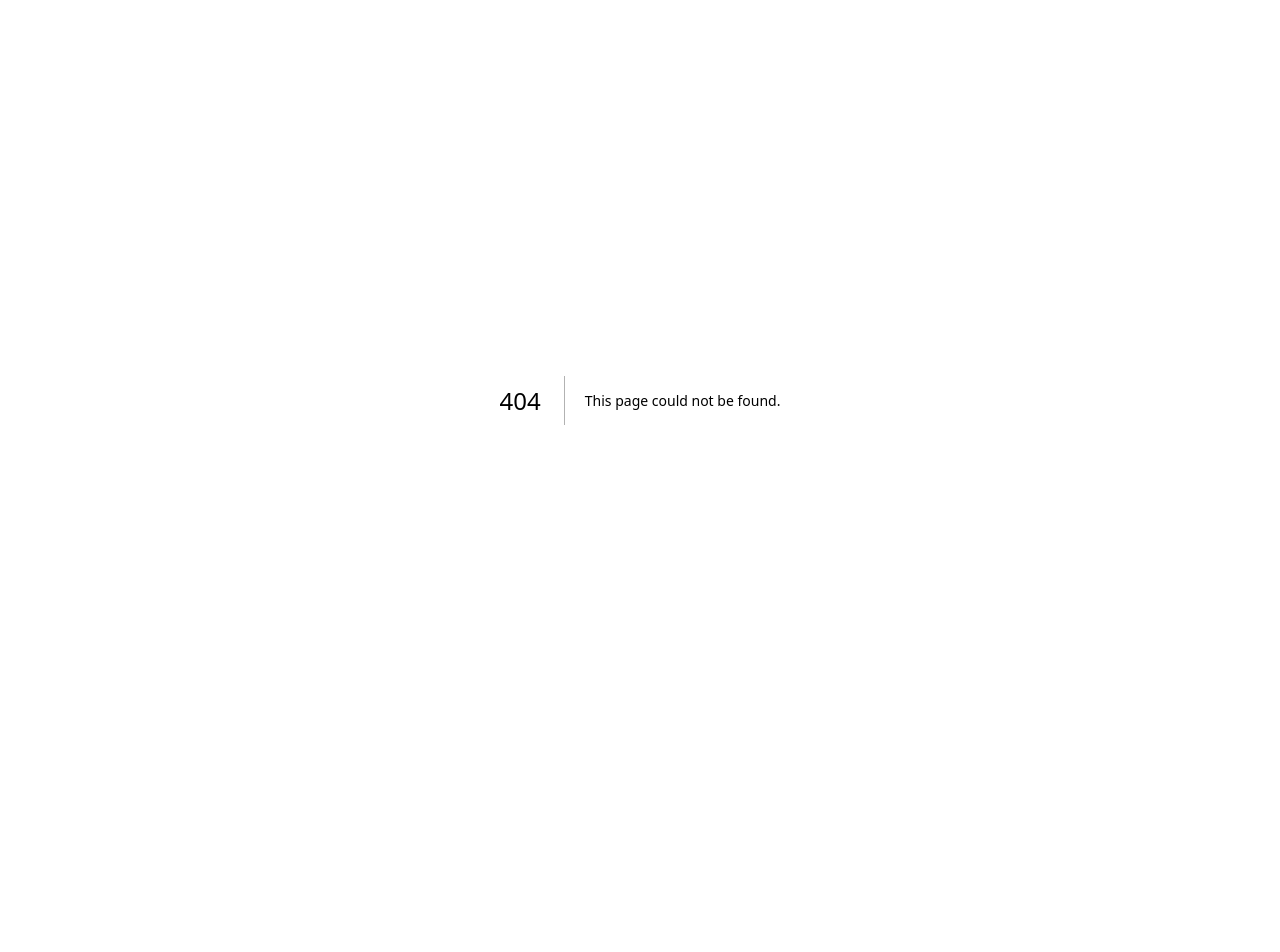
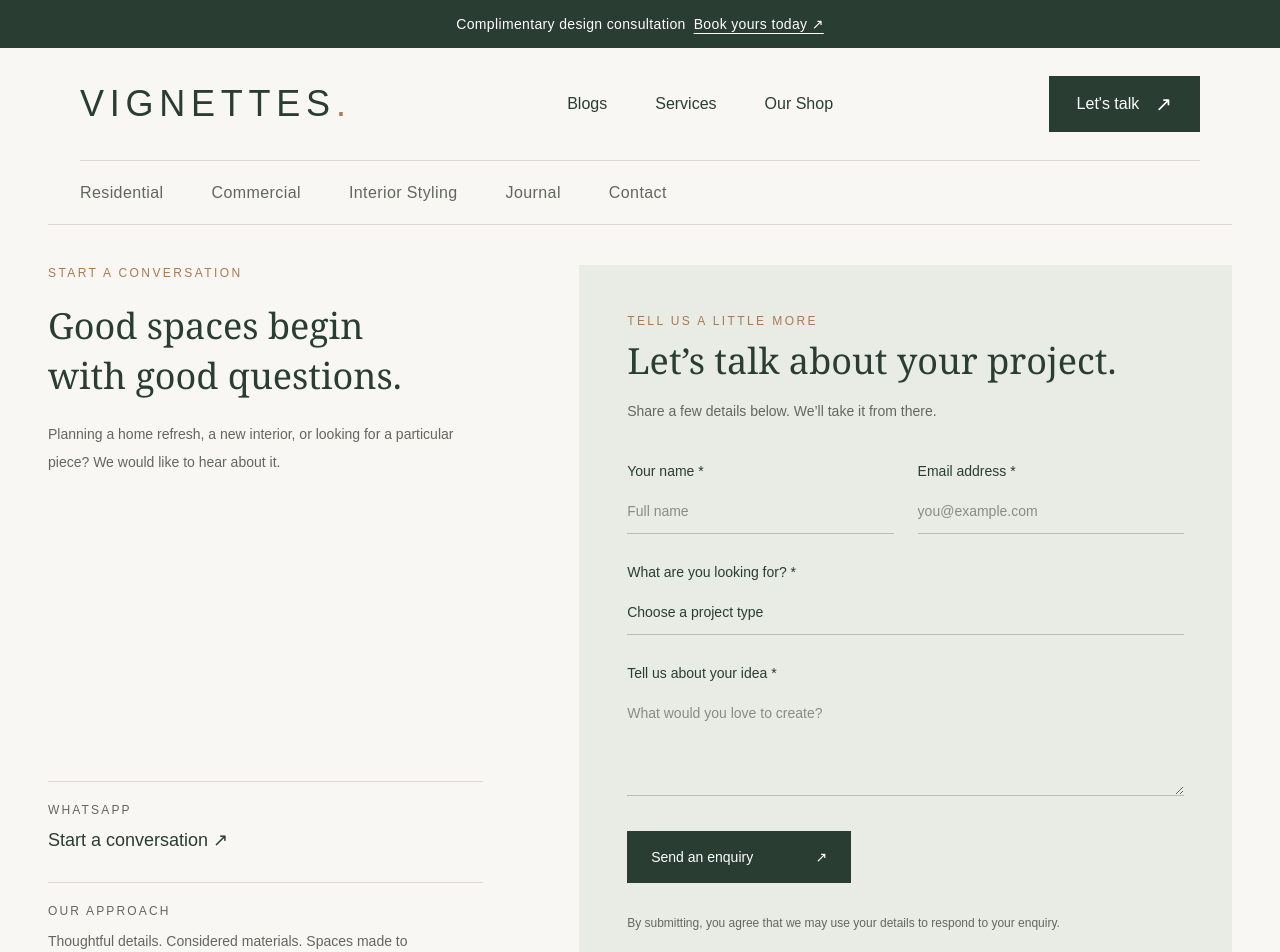
Before and after one commit to chirayusutharr/VignettesSpace, a Next.js app: page /contact in a window 1280 px wide. Before the commit this address had no page. Shown: the top 952 px of the page. Before the commit the page ends 800 px from the top, so only its background shows below. Built offline with nearby package versions, Linux system fonts and the light colour scheme.

Commit message:
Adding Demo Contact Form

```diff
--- a/app/components/Navbar.tsx
+++ b/app/components/Navbar.tsx
@@ -6,7 +6,7 @@ import { useState } from "react";
 
 const mainLinks = [
   { label: "Blogs", href: "/projects" },
-  { label: "Services", href: "/services" },
+  { label: "Services", href: "/contact" },
   { label: "Our Shop", href: "/shop" },
 ];
 
--- /dev/null
+++ b/app/contact/page.tsx
@@ -0,0 +1,220 @@
+
+"use client";
+
+import { useState } from "react";
+import Navbar from "../components/Navbar";
+
+export default function ContactPage() {
+  const [submitted, setSubmitted] = useState(false);
+
+  return (
+    <main className="min-h-screen bg-[#F8F7F3] text-[#293D32]">
+        <Navbar />
+
+      {/* Contact content */}
+      <section className="mx-auto max-w-7xl px-5 pb-20 sm:px-8 sm:pb-28 lg:px-12">
+        <div className="grid grid-cols-1 gap-12 border-t border-[#DCDAD1] pt-10 md:grid-cols-[0.8fr_1.2fr] md:gap-16 lg:gap-24">
+          {/* Left: contact details */}
+          <aside className="flex flex-col justify-between gap-12">
+            <div>
+              <p className="mb-5 text-xs uppercase tracking-[0.2em] text-[#A77B51]">
+                Start a conversation
+              </p>
+
+              <h2 className="max-w-sm font-serif text-3xl leading-snug sm:text-4xl">
+                Good spaces begin with good questions.
+              </h2>
+
+              <p className="mt-5 max-w-md text-sm leading-7 text-[#62675E]">
+                Planning a home refresh, a new interior, or looking
+                for a particular piece? We would like to hear about it.
+              </p>
+            </div>
+
+            <div className="space-y-7">
+
+
+              <div className="border-t border-[#DCDAD1] pt-5">
+                <p className="mb-2 text-xs uppercase tracking-[0.18em] text-[#62675E]">
+                  WhatsApp
+                </p>
+                <a
+                  href="https://wa.me/916367816145"
+                  target="_blank"
+                  rel="noopener noreferrer"
+                  className="text-base transition-colors hover:text-[#A77B51] sm:text-lg"
+                >
+                  Start a conversation ↗
+                </a>
+              </div>
+
+              <div className="border-t border-[#DCDAD1] pt-5">
+                <p className="mb-2 text-xs uppercase tracking-[0.18em] text-[#62675E]">
+                  Our approach
+                </p>
+                <p className="max-w-sm text-sm leading-7 text-[#62675E]">
+                  Thoughtful details. Considered materials.
+                  Spaces made to feel personal.
+                </p>
+              </div>
+            </div>
+          </aside>
+
+          {/* Right: contact form */}
+          <div className="bg-[#E9ECE5] p-6 sm:p-9 lg:p-12">
+            {submitted ? (
+              <div
+                className="flex min-h-[420px] flex-col items-start justify-center"
+                role="status"
+              >
+                <p className="mb-4 text-xs uppercase tracking-[0.2em] text-[#A77B51]">
+                  Thank you
+                </p>
+                <h2 className="font-serif text-4xl">
+                  Your message is ready for us.
+                </h2>
+                <p className="mt-5 max-w-md text-sm leading-7 text-[#62675E]">
+                  This demo form does not send messages yet.
+                  Please contact us directly by email or WhatsApp.
+                </p>
+                <button
+                  type="button"
+                  onClick={() => setSubmitted(false)}
+                  className="mt-8 border-b border-[#293D32] pb-1 text-sm"
+                >
+                  Back to the form
+                </button>
+              </div>
+            ) : (
+              <>
+                <p className="mb-3 text-xs uppercase tracking-[0.2em] text-[#A77B51]">
+                  Tell us a little more
+                </p>
+
+                <h2 className="font-serif text-3xl sm:text-4xl">
+                  Let’s talk about your project.
+                </h2>
+
+                <p className="mb-9 mt-4 text-sm leading-7 text-[#62675E]">
+                  Share a few details below. We’ll take it from there.
+                </p>
+
+                <form
+                  className="space-y-7"
+                  onSubmit={(event) => {
+                    event.preventDefault();
+                    setSubmitted(true);
+                  }}
+                >
+                  <div className="grid grid-cols-1 gap-6 sm:grid-cols-2">
+                    <div>
+                      <label
+                        htmlFor="name"
+                        className="mb-2 block text-sm"
+                      >
+                        Your name *
+                      </label>
+                      <input
+                        id="name"
+                        name="name"
+                        type="text"
+                        autoComplete="name"
+                        required
+                        placeholder="Full name"
+                        className="w-full border-b border-[#B9BDB3] bg-transparent px-0 py-3 text-sm outline-none transition-colors placeholder:text-[#888C83] focus:border-[#293D32]"
+                      />
+                    </div>
+
+                    <div>
+                      <label
+                        htmlFor="email"
+                        className="mb-2 block text-sm"
+                      >
+                        Email address *
+                      </label>
+                      <input
+                        id="email"
+                        name="email"
+                        type="email"
+                        autoComplete="email"
+                        required
+                        placeholder="you@example.com"
+                        className="w-full border-b border-[#B9BDB3] bg-transparent px-0 py-3 text-sm outline-none transition-colors placeholder:text-[#888C83] focus:border-[#293D32]"
+                      />
+                    </div>
+                  </div>
+
+                  <div>
+                    <label
+                      htmlFor="project"
+                      className="mb-2 block text-sm"
+                    >
+                      What are you looking for? *
+                    </label>
+                    <select
+                      id="project"
+                      name="project"
+                      required
+                      defaultValue=""
+                      className="w-full appearance-none border-b border-[#B9BDB3] bg-transparent px-0 py-3 text-sm outline-none focus:border-[#293D32]"
+                    >
+                      <option value="" disabled>
+                        Choose a project type
+                      </option>
+                      <option value="residential">
+                        Residential interiors
+                      </option>
+                      <option value="commercial">
+                        Commercial interiors
+                      </option>
+                      <option value="styling">
+                        Interior styling
+                      </option>
+                      <option value="product">
+                        Product enquiry
+                      </option>
+                      <option value="other">Something else</option>
+                    </select>
+                  </div>
+
+
+                  <div>
+                    <label
+                      htmlFor="message"
+                      className="mb-2 block text-sm"
+                    >
+                      Tell us about your idea *
+                    </label>
+                    <textarea
+                      id="message"
+                      name="message"
+                      required
+                      rows={4}
+                      placeholder="What would you love to create?"
+                      className="w-full resize-y border-b border-[#B9BDB3] bg-transparent px-0 py-3 text-sm outline-none transition-colors placeholder:text-[#888C83] focus:border-[#293D32]"
+                    />
+                  </div>
+
+                  <button
+                    type="submit"
+                    className="group flex w-full items-center justify-between bg-[#293D32] px-6 py-4 text-sm text-white transition-colors hover:bg-[#3B5547] sm:w-auto sm:min-w-56"
+                  >
+                    <span>Send an enquiry</span>
+                    <span className="transition-transform group-hover:translate-x-1">
+                      ↗
+                    </span>
+                  </button>
+
+                  <p className="text-xs leading-6 text-[#62675E]">
+                    By submitting, you agree that we may use your
+                    details to respond to your enquiry.
+                  </p>
+                </form>
+              </>
+            )}
+          </div>
+        </div>
+      </section>
+    </main>
+  );
+}
```
